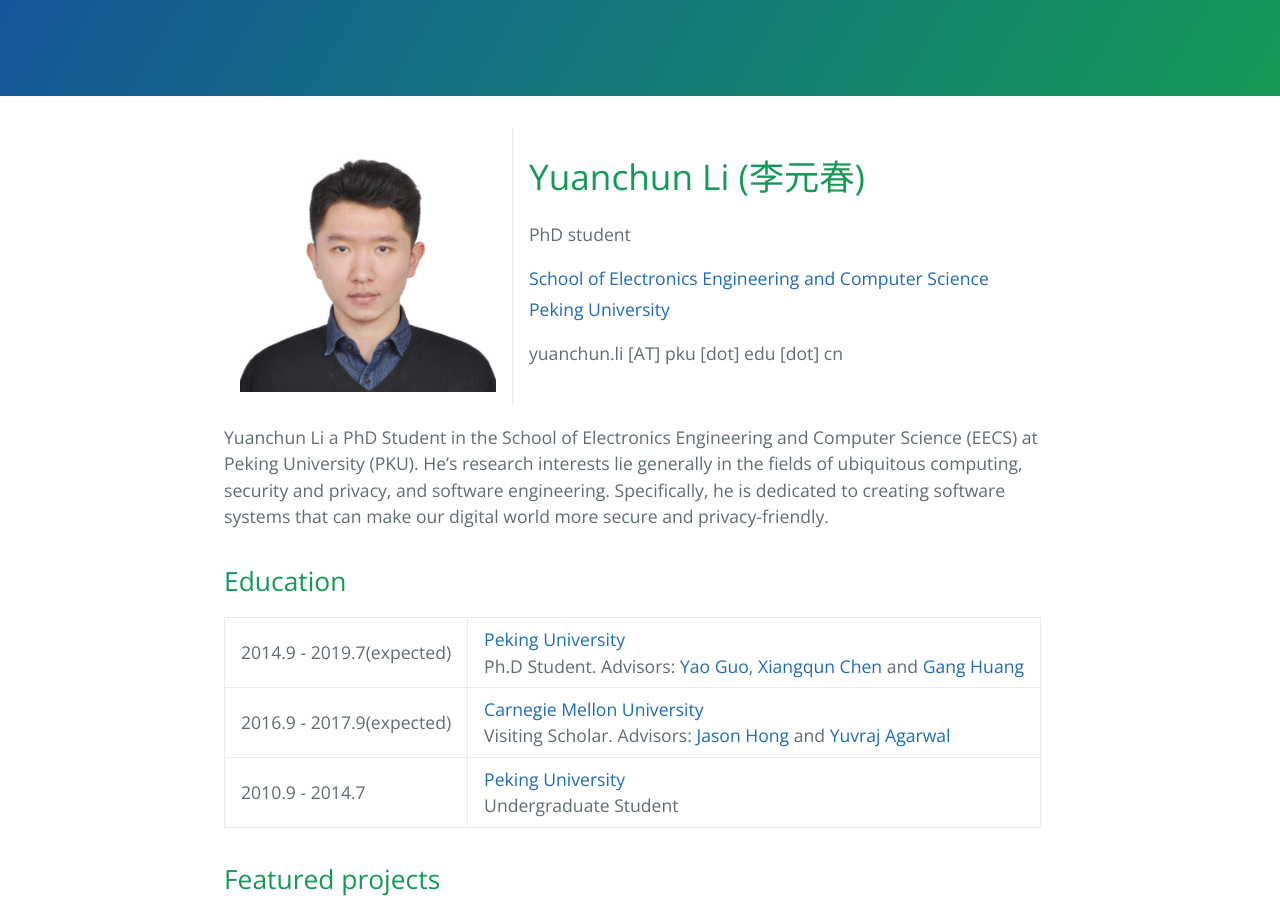
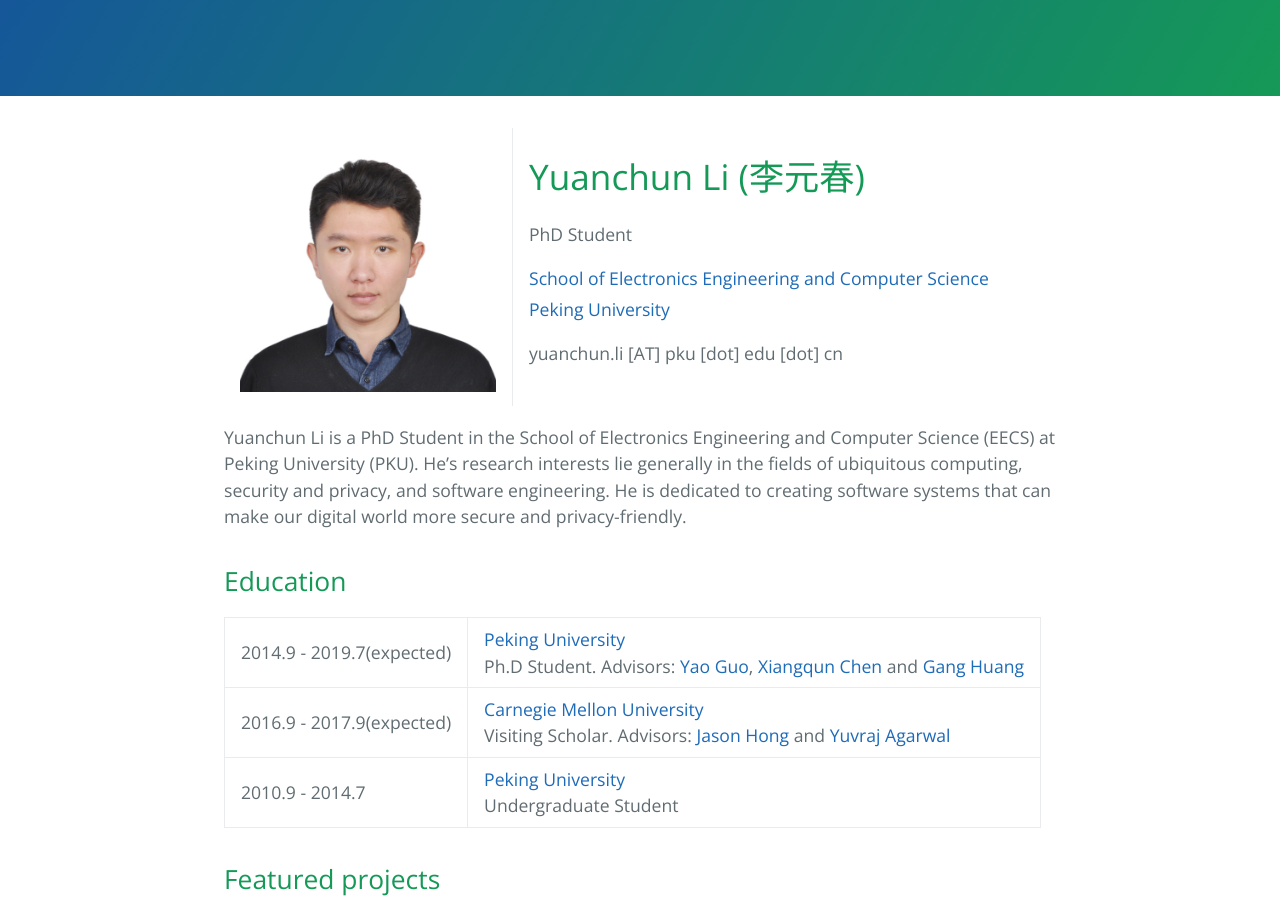
Before and after one commit to yuanchun-li/yuanchun-li.github.io, a Jekyll site: the page built from index.md, in a window 1280 px wide and 900 px high. Built offline with Jekyll 4.4.1, drawn with Linux system fonts in a browser that asks for light colours.

Commit message:
Update index.md

```diff
--- a/index.md
+++ b/index.md
@@ -9,7 +9,7 @@
   <td><img width="256px" src="{{site.baseurl}}/static/figure/avatar_201603.jpg"></td>
   <td>
     <h1>Yuanchun Li (李元春)</h1>
-    <p>PhD student</p>
+    <p>PhD Student</p>
     <p class="margin-small"><a href="http://eecs.pku.edu.cn/">School of Electronics Engineering and Computer Science</a></p>
     <p class="margin-small"><a href="http://www.pku.edu.cn/">Peking University</a></p>
     <p>yuanchun.li [AT] pku [dot] edu [dot] cn</p>
@@ -19,9 +19,9 @@
 </tbody>
 </table>
 
-Yuanchun Li a PhD Student in the School of Electronics Engineering and Computer Science (EECS) at Peking University (PKU).
+Yuanchun Li is a PhD Student in the School of Electronics Engineering and Computer Science (EECS) at Peking University (PKU).
 He's research interests lie generally in the fields of ubiquitous computing, security and privacy, and software engineering.
-Specifically, he is dedicated to creating software systems that can make our digital world more secure and privacy-friendly.
+He is dedicated to creating software systems that can make our digital world more secure and privacy-friendly.
 
 ## Education
 
```
